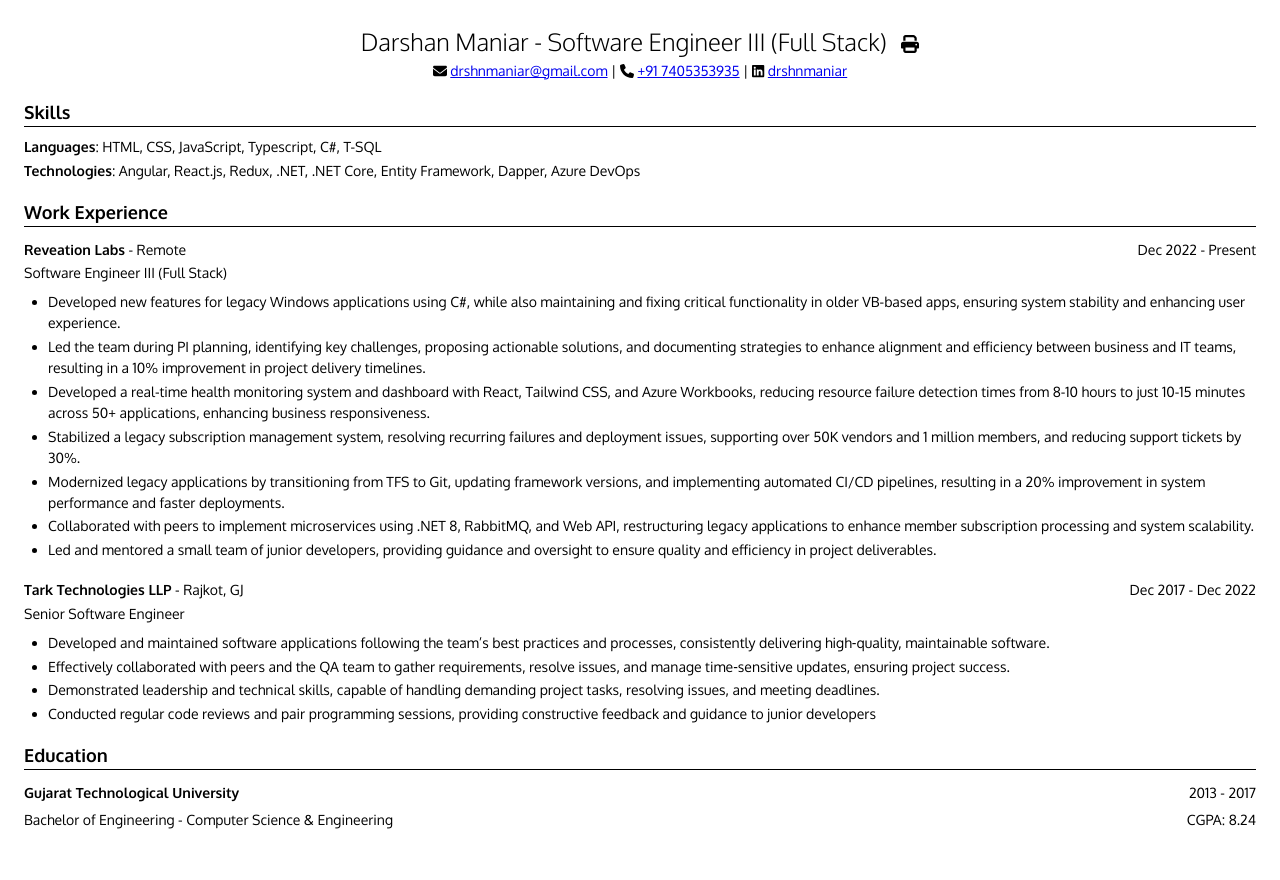
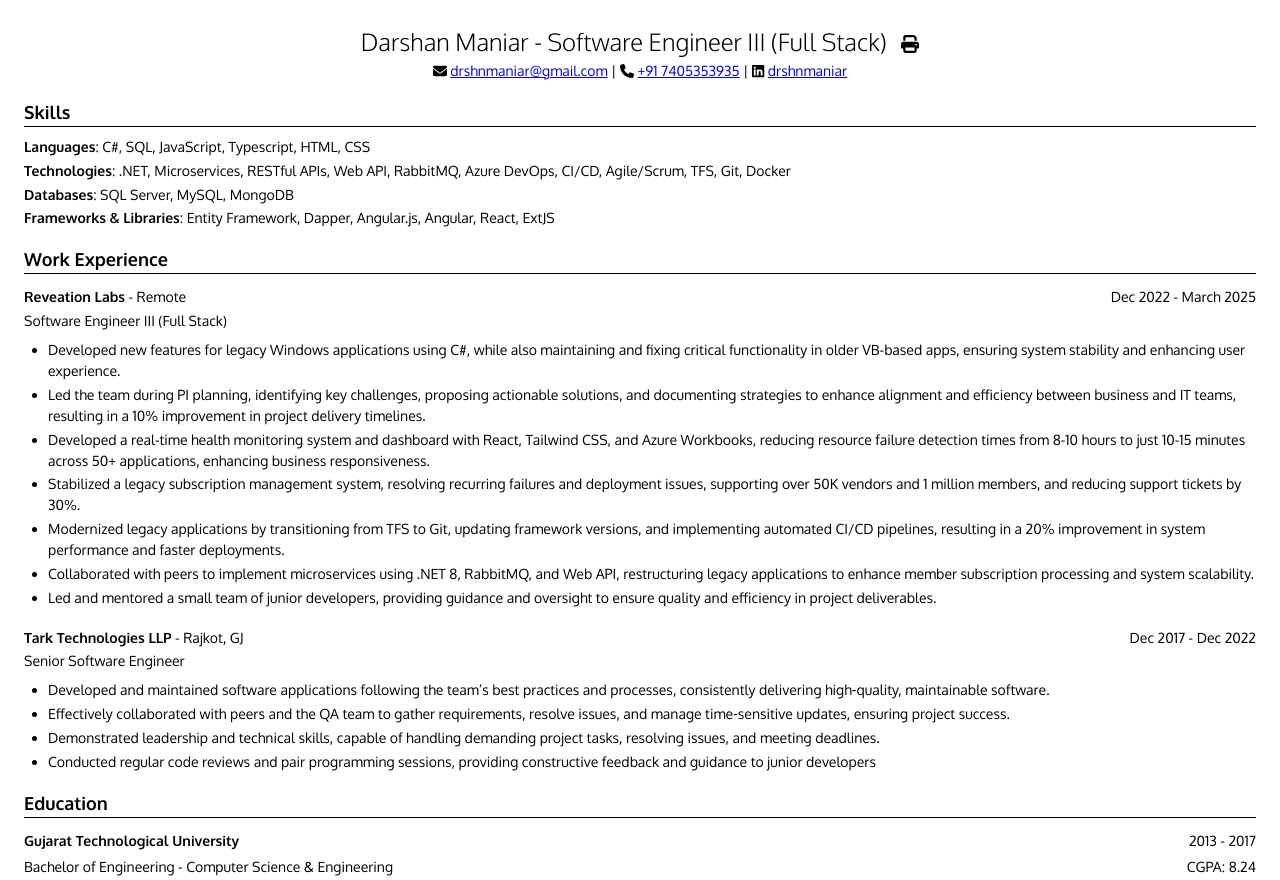
Before and after one commit to drshnmaniar/drshnmaniar.github.io, a React (Create React App) app: page / in a window 1280 px wide. Before the commit the page ends 832 px from the top, so only its background shows below. Built offline with nearby package versions, Linux system fonts and the light colour scheme.

Commit message:
Updated the resume to include the latest job experience and education details.

```diff
--- a/src/components/Resume.js
+++ b/src/components/Resume.js
@@ -53,6 +53,8 @@
             <div>
                 <p><span className="bold">Languages</span>: {skills.languages}</p>
                 <p><span className="bold">Technologies</span>: {skills.technologies}</p>
+                <p><span className="bold">Databases</span>: {skills.databases}</p>
+                <p><span className="bold">Frameworks & Libraries</span>: {skills.frameworks}</p>
             </div>
         </section>
     );
--- a/src/content/resume.json
+++ b/src/content/resume.json
@@ -8,14 +8,22 @@
     "githubUsername": "drshnmaniar",
     "githubUrl": "https://github.com/drshnmaniar",
     "skills": {
-        "languages": "HTML, CSS, JavaScript, Typescript, C#, T-SQL",
-        "technologies": "Angular, React.js, Redux, .NET, .NET Core, Entity Framework, Dapper, Azure DevOps"
+        "languages": "C#, SQL, JavaScript, Typescript, HTML, CSS",
+        "databases": "SQL Server, MySQL, MongoDB",
+        "technologies": ".NET, Microservices, RESTful APIs, Web API, RabbitMQ, Azure DevOps, CI/CD, Agile/Scrum, TFS, Git, Docker",
+        "frameworks": "Entity Framework, Dapper, Angular.js, Angular, React, ExtJS"
     },
+    "summary": [
+        "Full Stack Software Engineer with 6+ years of experience specializing in enterprise application development and modernization.",
+        "Proven track record in leading technical initiatives, mentoring teams, and delivering high-impact solutions that enhance system performance and user experience.",
+        "Expert in developing and maintaining applications using .NET, Angular, and React.js, with strong experience in cloud technologies and CI/CD practices.",
+        "Demonstrated success in transforming legacy systems, implementing microservices architecture, and reducing operational inefficiencies through innovative solutions."
+    ],
     "workExperience": [
         {
             "company": "Reveation Labs",
             "position": "Software Engineer III (Full Stack)",
-            "timeSpan": "Dec 2022 - Present",
+            "timeSpan": "Dec 2022 - March 2025",
             "location": "Remote",
             "tasks": [
                 "Developed new features for legacy Windows applications using C#, while also maintaining and fixing critical functionality in older VB-based apps, ensuring system stability and enhancing user experience.",
```
